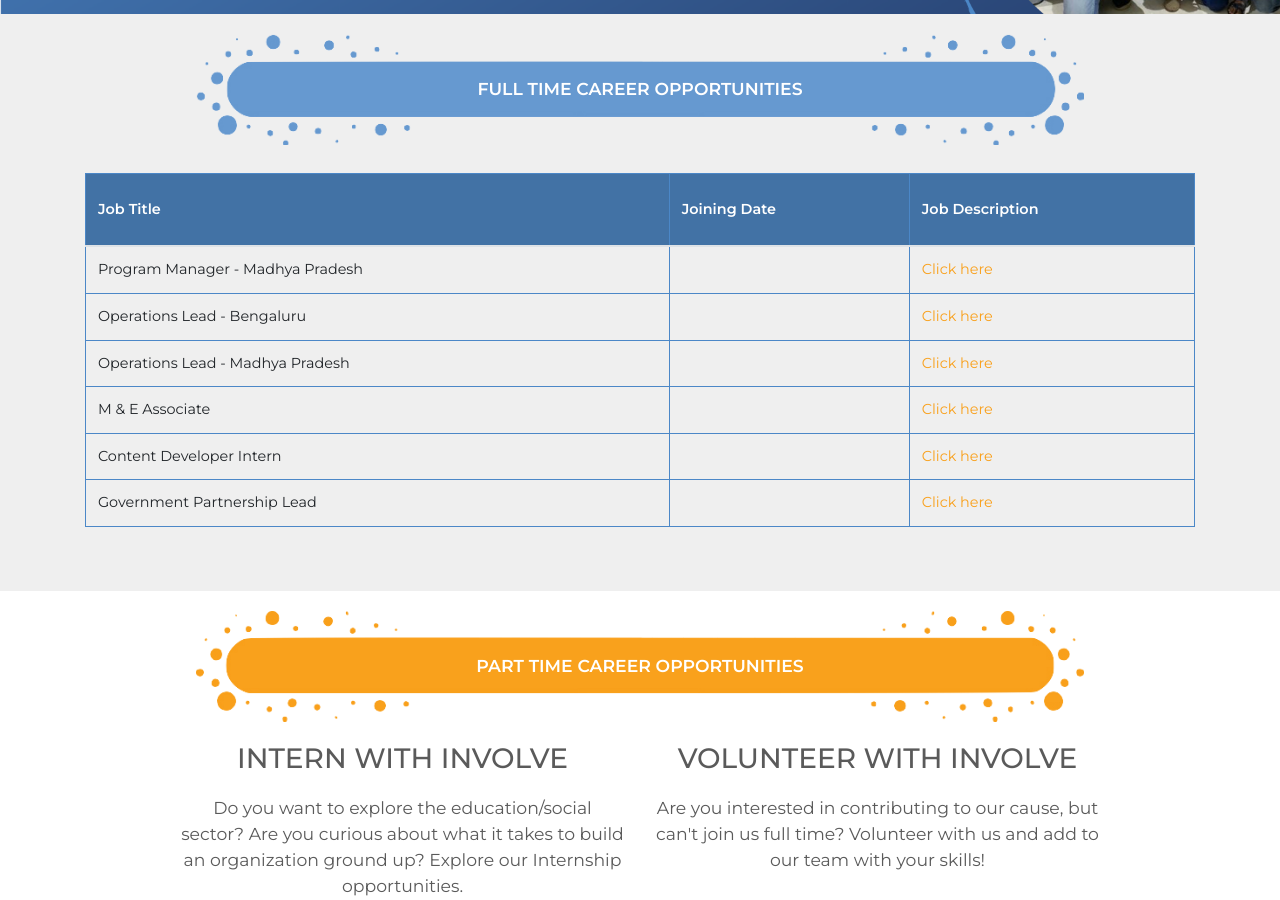
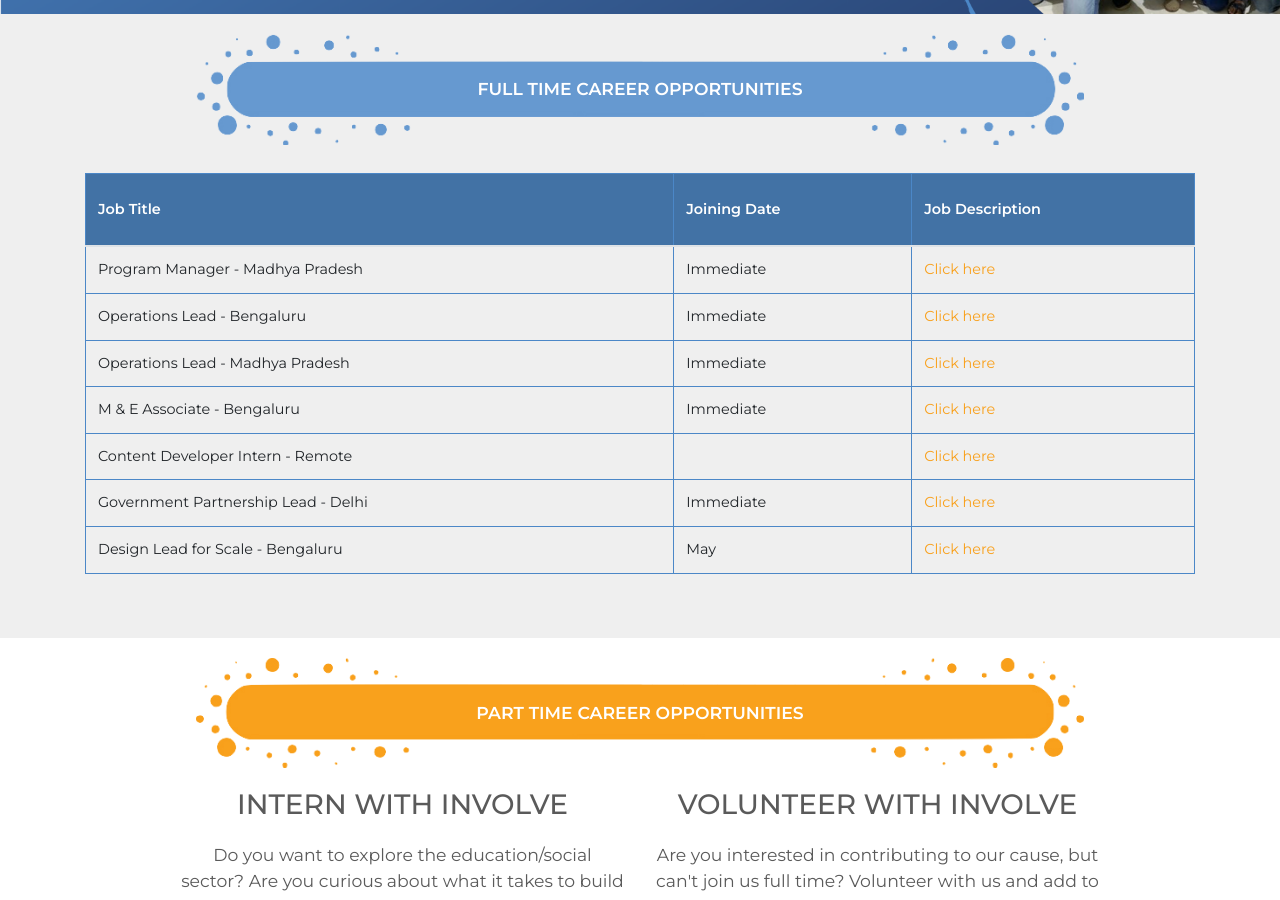
Before and after one commit to Involve-Edu/involveedupublic, a Jekyll site: the page built from get-involved.md, in a window 1280 px wide and 900 px high, scrolled down 402 px. Built offline with Jekyll 4.4.1, drawn with Linux system fonts in a browser that asks for light colours; comment, search, counter and statistics services are not loaded.

Commit message:
Update get-involved.yml

```diff
--- a/_data/get-involved.yml
+++ b/_data/get-involved.yml
@@ -5,28 +5,33 @@
   title: FULL TIME CAREER OPPORTUNITIES
   jobs:
     - title: Program Manager - Madhya Pradesh
-      date:
+      date:  Immediate
       apply_link: https://docs.google.com/document/d/1-WjCRTYWFTLHsBZOu9hTPjmQ36oHLLNv9_h1iRCmlNE/edit
 
     - title: Operations Lead - Bengaluru
-      date:
+      date: Immediate
       apply_link: https://docs.google.com/document/d/1peeG0HpSfH8XUNW12pHRH679lAplfy28XhPgkMNxAKM/edit?usp=sharing
 
     - title: Operations Lead - Madhya Pradesh
-      date:
+      date: Immediate
       apply_link: https://docs.google.com/document/d/1n7DVGfFBoiuO1RK2eTHBfD3TlQbUNC5pZxsSTM9jvCY/edit?usp=sharing
 
-    - title: M & E Associate
-      date:
+    - title: M & E Associate - Bengaluru
+      date:  Immediate
       apply_link: https://docs.google.com/document/d/1M17qtZwYWn92rVAnAkmE3fC-nPeg-fsl9I5bFGJ5nw0/edit
 
-    - title: Content Developer Intern
+    - title: Content Developer Intern - Remote
       date:
       apply_link: https://docs.google.com/document/d/16z9Zm1-wDiMB6d_sLHxZskLG60uEBEb-bx-vUGAbYnA/edit
 
-    - title: Government Partnership Lead
-      date:
+    - title: Government Partnership Lead - Delhi
+      date:  Immediate
       apply_link: https://docs.google.com/document/d/1AObfzcFtwPJby9xae_8kFf70V5D6VL8sYaX6D9IfBAM/edit
+
+    - title: Design Lead for Scale - Bengaluru
+      date:  May
+      apply_link: https://docs.google.com/document/d/1U9JcLyFnM-SE8q9sDnZSYNVHA3QOX4nVEGnpdvMiT24/edit
+
 
 part_time_carrers:
   title: PART TIME CAREER OPPORTUNITIES
```
